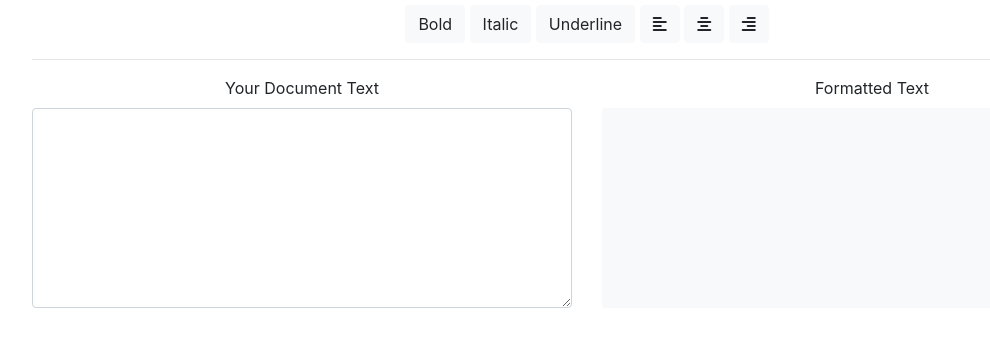
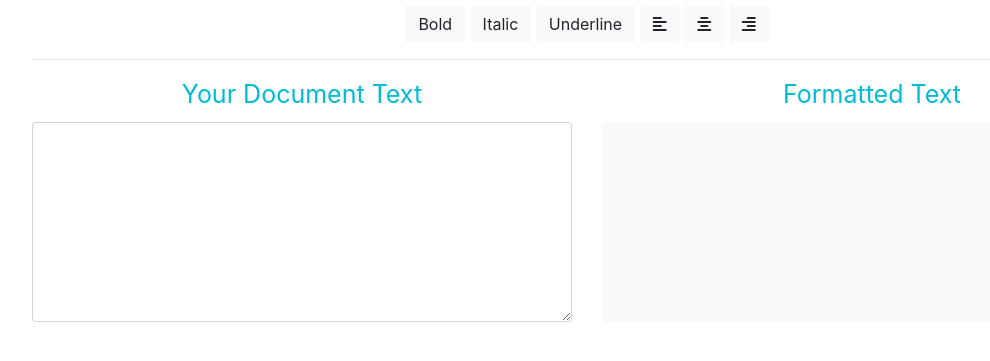
Before and after one commit to ameygodse007/TextEditor.github.io, a plain HTML site: page index.html in a window 1280 px wide. Shown: the part 107-468 px from the top of the page, without its empty margins (53-1043 px from the left). Drawn offline with nearby package versions, Linux system fonts and the light colour scheme.

Commit message:
Update style.css

```diff
--- a/style.css
+++ b/style.css
@@ -13,6 +13,8 @@
 .editor .col {
   max-width: 50%;
   flex-basis: 50%;
+  font-size:25px;
+  color: #00bcd4;
 }
 
 .bold {
```
